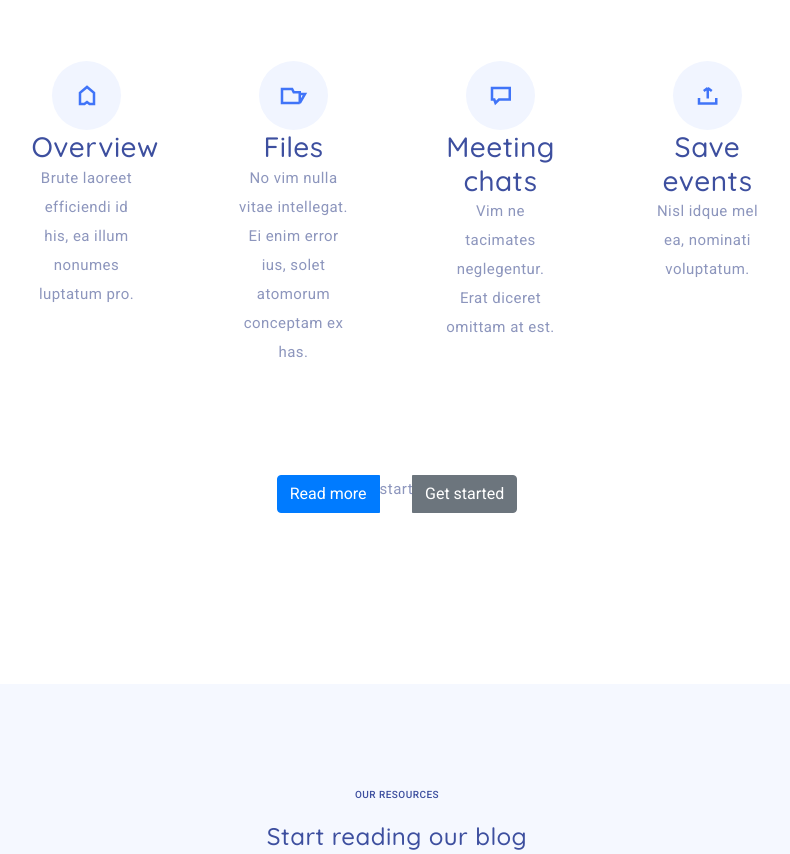
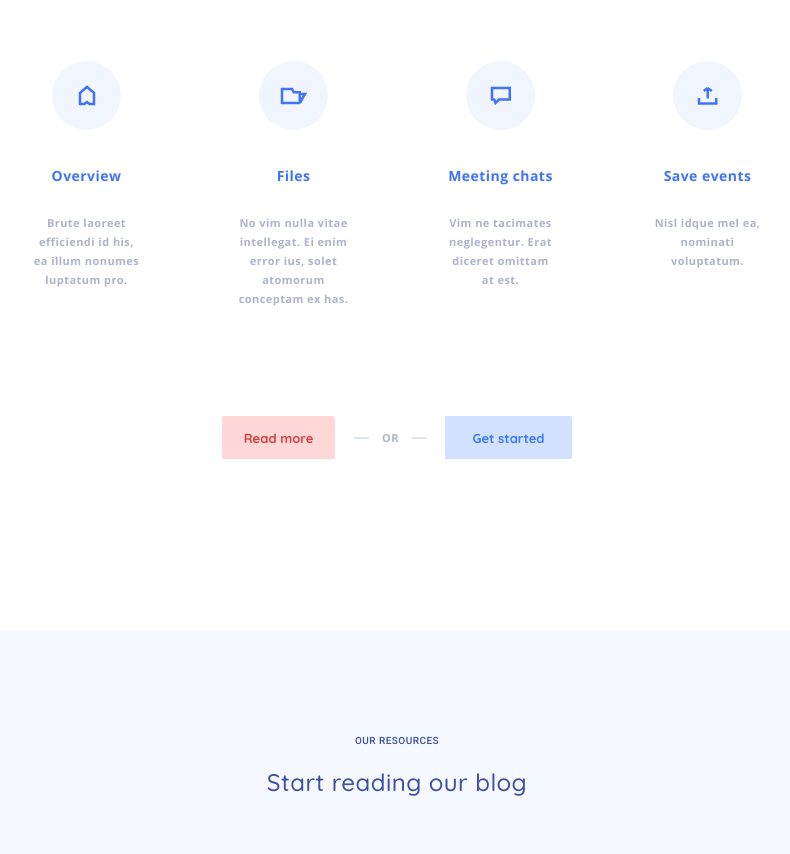
Before and after one commit to ladudasha/Productivity, a website: page src/index.html in a window 1280 px wide. Shown: the part 1220-2074 px from the top of the page, without its empty margins (243-1033 px from the left). Drawn offline with nearby package versions, Linux system fonts and the light colour scheme; files that its build step writes are made by us from their sources; files whose address does not match are found by name.

Commit message:
section started start

```diff
--- a/src/assets/scss/components/sections/_features.scss
+++ b/src/assets/scss/components/sections/_features.scss
@@ -30,4 +30,63 @@
         height: 69px;
         margin: 0 auto;
     }
+    &__description {
+        font-family: 'Open Sans', sans-serif;
+        @include text (14px, 700, 25px, #4074F8);
+        margin-top: 33px;
+        margin-bottom: 25px;
+    }
+    &__text {
+        font-family: 'Open Sans', sans-serif;
+        @include text (11px, 600, 19px, #ADB3CB);
+        max-width: 140px;
+    }
+    &__btn-group {
+        font-family: 'Open Sans', sans-serif;
+        @include text (11px, 600, 19px, #ADB3CB);
+    }
+    &__btn {
+        font-family: 'Quicksand', sans-serif;
+        font-size: 13px;
+        font-weight: 700;
+        line-height: 16px;
+        border-radius: 2px;
+        border: none;
+        width: 113px;
+        height: 43px;
+        text-align: center;
+        &--red {
+            background-color: #FFD7D7;
+            color: #D43F3F;
+        }
+        &--blue {
+            background-color: #D2E1FF;
+            color: #3A79FF;
+        }
+    }
+    &__choice {
+        margin: 0 47px;
+        position: relative;
+        &::before {
+            content: "";
+            position: absolute;
+            width: 15px;
+            height: 1px;
+            left: 30px;
+            top: 9px;
+            border: 1px solid #DAE4FE;
+        }
+        &::after {
+            content: "";
+            position: absolute;
+            width: 15px;
+            height: 1px;
+            right: 30px;
+            top: 9px;
+            border: 1px solid #DAE4FE;
+        }
+    }
 }
+
+
+/* Line 2.1 */
--- a/src/assets/scss/components/sections/_header.scss
+++ /dev/null
@@ -1,22 +0,0 @@
-.header {
-    &__container {
-        max-width: 1255px !important;
-        padding-top: 10px;
-    }
-    &__logo {
-        width: 26px;
-        height: 26px;
-        background: #5E81FE;
-        border-radius: 50%;
-    }
-    &__btn {
-        font-family: 'Quicksand', sans-serif;
-        @include text (13px, 700, 16px, #3A79FF);
-        background-color: #D2E1FF;
-        border-radius: 2px;
-        width: 113px;
-        height: 43px;
-        text-align: center;
-        margin-left: 10px;
-    }
-}
--- /dev/null
+++ b/src/assets/scss/components/sections/_started.scss
@@ -0,0 +1,5 @@
+.started {
+    padding-top: 92px;
+    padding-bottom: 92px;
+    background: linear-gradient(229.32deg, #6888FF 12.77%, #5E80FF 73.11%);
+}
--- a/src/assets/scss/layout/_header.scss
+++ b/src/assets/scss/layout/_header.scss
@@ -1 +1,22 @@
-.header {}
+.header {
+    &__container {
+        max-width: 1255px !important;
+        padding-top: 10px;
+    }
+    &__logo {
+        width: 26px;
+        height: 26px;
+        background: #5E81FE;
+        border-radius: 50%;
+    }
+    &__btn {
+        font-family: 'Quicksand', sans-serif;
+        @include text (13px, 700, 16px, #3A79FF);
+        background-color: #D2E1FF;
+        border-radius: 2px;
+        width: 113px;
+        height: 43px;
+        text-align: center;
+        margin-left: 10px;
+    }
+}
--- a/src/assets/scss/style.scss
+++ b/src/assets/scss/style.scss
@@ -1,10 +1,11 @@
 @import './abstracts/fonts';
 @import "./abstracts/normalize.scss";
 @import './abstracts/mixins';
-@import './components/sections/header';
+@import './layout/header';
 @import './components/menu';
 @import './components/sections/customers';
 @import './components/sections/features';
 @import './components/sections/customers';
 @import './components/sections/blog';
 @import './components/sections/plan';
+@import './components/sections/started';
--- a/src/index.html
+++ b/src/index.html
@@ -81,6 +81,41 @@
             </div>
     </header>
 
+    <!-- customers -->
+    <section class="customers">
+        <div class="container">
+            <div class=" customers-wrapper row align-items-center justify-content-center justify-content-lg-between">
+                <div class="col-10 offset-1 d-flex justify-content-lg-between  ">
+
+
+                    <div class="">
+                        <img src="./assets/images/customers/bitbucket.svg" alt="">
+                    </div>
+
+                    <div class="">
+                        <img src="./assets/images/customers/Vector.svg" alt="">
+                    </div>
+
+                    <div class="">
+                        <img src="./assets/images/customers/Vector (1).svg" alt="">
+                    </div>
+
+                    <div class="">
+                        <img src="./assets/images/customers/Vector (3).svg" alt="">
+                    </div>
+
+                    <div class="">
+                        <img src="./assets/images/customers/Vector (4).svg" alt="">
+                    </div>
+
+                </div>
+            </div>
+
+        </div>
+    </section>
+
+
+
     <!-- plan -->
 
     <section class="plan">
@@ -121,39 +156,6 @@
 
 
 
-    <!-- customers -->
-    <section class="customers">
-        <div class="container">
-            <div class=" customers-wrapper row align-items-center justify-content-center justify-content-lg-between">
-                <div class="col-10 offset-1 d-flex justify-content-lg-between  ">
-
-
-                    <div class="">
-                        <img src="./assets/images/customers/bitbucket.svg" alt="">
-                    </div>
-
-                    <div class="">
-                        <img src="./assets/images/customers/Vector.svg" alt="">
-                    </div>
-
-                    <div class="">
-                        <img src="./assets/images/customers/Vector (1).svg" alt="">
-                    </div>
-
-                    <div class="">
-                        <img src="./assets/images/customers/Vector (3).svg" alt="">
-                    </div>
-
-                    <div class="">
-                        <img src="./assets/images/customers/Vector (4).svg" alt="">
-                    </div>
-
-                </div>
-            </div>
-
-        </div>
-    </section>
-
 
     <!-- features -->
 
@@ -169,46 +171,46 @@
 
             <div class="features__content row justify-content-center align-items-start">
 
-                <div class="features__col col col-lg-2 ">
+                <div class="features__col col col-lg-2">
                     <div class="features__icon-box d-flex justify-content-center align-items-center">
                         <img class="features__icon" src="./assets/images/features/home.svg" alt="home">
                     </div>
-                    <h3>Overview</h3>
-                    <p>Brute laoreet efficiendi id his, ea illum nonumes luptatum pro.</p>
+                    <h3 class="features__description te">Overview</h3>
+                    <p class="features__text">Brute laoreet efficiendi id his, ea illum nonumes luptatum pro.</p>
                 </div>
 
                 <div class="features__col col col-lg-2">
                     <div class="features__icon-box d-flex justify-content-center align-items-center">
                         <img class="features__icon" src="./assets/images/features/order.svg" alt="order">
                     </div>
-                    <h3>Files</h3>
-                    <p>No vim nulla vitae intellegat. Ei enim error ius, solet atomorum conceptam ex has.</p>
+                    <h3 class="features__description">Files</h3>
+                    <p class="features__text">No vim nulla vitae intellegat. Ei enim error ius, solet atomorum conceptam ex has.</p>
                 </div>
 
                 <div class="features__col col col-lg-2">
                     <div class="features__icon-box d-flex justify-content-center align-items-center">
                         <img class="features__icon" src="./assets/images/features/chats.svg" alt="chats">
                     </div>
-                    <h3>Meeting chats</h3>
-                    <p>Vim ne tacimates neglegentur. Erat diceret omittam at est.</p>
+                    <h3 class="features__description">Meeting chats</h3>
+                    <p class="features__text">Vim ne tacimates neglegentur. Erat diceret omittam at est.</p>
                 </div>
 
                 <div class="features__col col col-lg-2">
                     <div class="features__icon-box d-flex justify-content-center align-items-center">
                         <img class="features__icon" src="./assets/images/features/save.svg" alt="save">
                     </div>
-                    <h3>Save events</h3>
-                    <p>Nisl idque mel ea, nominati voluptatum.</p>
+                    <h3 class="features__description">Save events</h3>
+                    <p class="features__text">Nisl idque mel ea, nominati voluptatum.</p>
                 </div>
 
             </div>
 
             <div class="row justify-content-center">
                 <div class="col col-md-4">
-                    <div class="btn-group" role="group" aria-label="">
-                        <button type="button" class="btn btn-primary">Read more</button>
-                        <span class="btn-text">start</span>
-                        <button type="button" class="btn btn-secondary">Get started</button>
+                    <div class="features__btn-group btn-group d-flex align-items-center" role="group" aria-label="">
+                        <button class="features__btn features__btn--red btn-danger" type="button">Read more</button>
+                        <span class="features__choice text-center">OR</span>
+                        <button class="features__btn features__btn--blue btn btn-primary" type="button">Get started</button>
                     </div>
 
                 </div>
@@ -317,6 +319,35 @@
 
     </section>
 
+    <!-- started -->
+    <section class="started">
+        <div class="row text-center">
+            <div class="col">
+                <h4>PLAN YOUR LIFE</h4>
+                <h2>Get started now</h2>
+                <p>Brute laoreet efficiendi id his, ea illum nonumes luptatum pro. Usu atqui laudem an, insolens gubergren similique est cu. Et vel modus congue vituperata.</p>
+
+            </div>
+
+
+        </div>
+
+        <div class="row justify-content-center">
+            <div class="col-4 justify-content-center text-center">
+                <div class="btn-group justify-content-center" role="group" aria-label="">
+                    <button type="button" class="btn btn-light"></button>
+                    <button type="button" class="btn btn-primary"></button>
+
+                </div>
+
+            </div>
+
+
+        </div>
+
+
+    </section>
+
 
     <script src="https://code.jquery.com/jquery-3.5.1.slim.min.js " integrity="sha384-DfXdz2htPH0lsSSs5nCTpuj/zy4C+OGpamoFVy38MVBnE+IbbVYUew+OrCXaRkfj " crossorigin="anonymous "></script>
     <script src="https://cdn.jsdelivr.net/npm/bootstrap@4.5.3/dist/js/bootstrap.bundle.min.js " integrity="sha384-ho+j7jyWK8fNQe+A12Hb8AhRq26LrZ/JpcUGGOn+Y7RsweNrtN/tE3MoK7ZeZDyx " crossorigin="anonymous "></script>
```
Also changed, not shown: dist/assets/css/style.css, dist/assets/css/style.min.css, dist/index.html, 1 other file.
